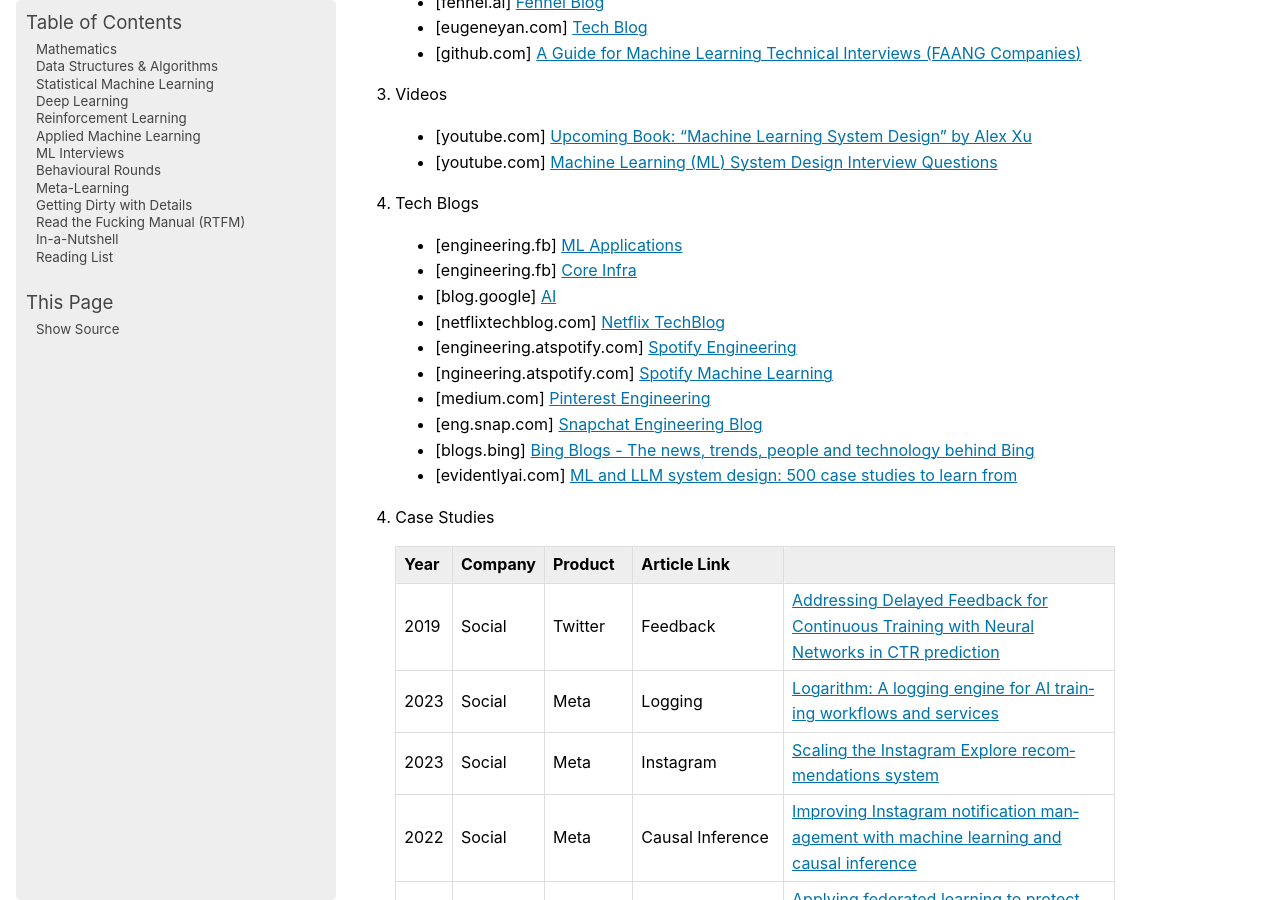
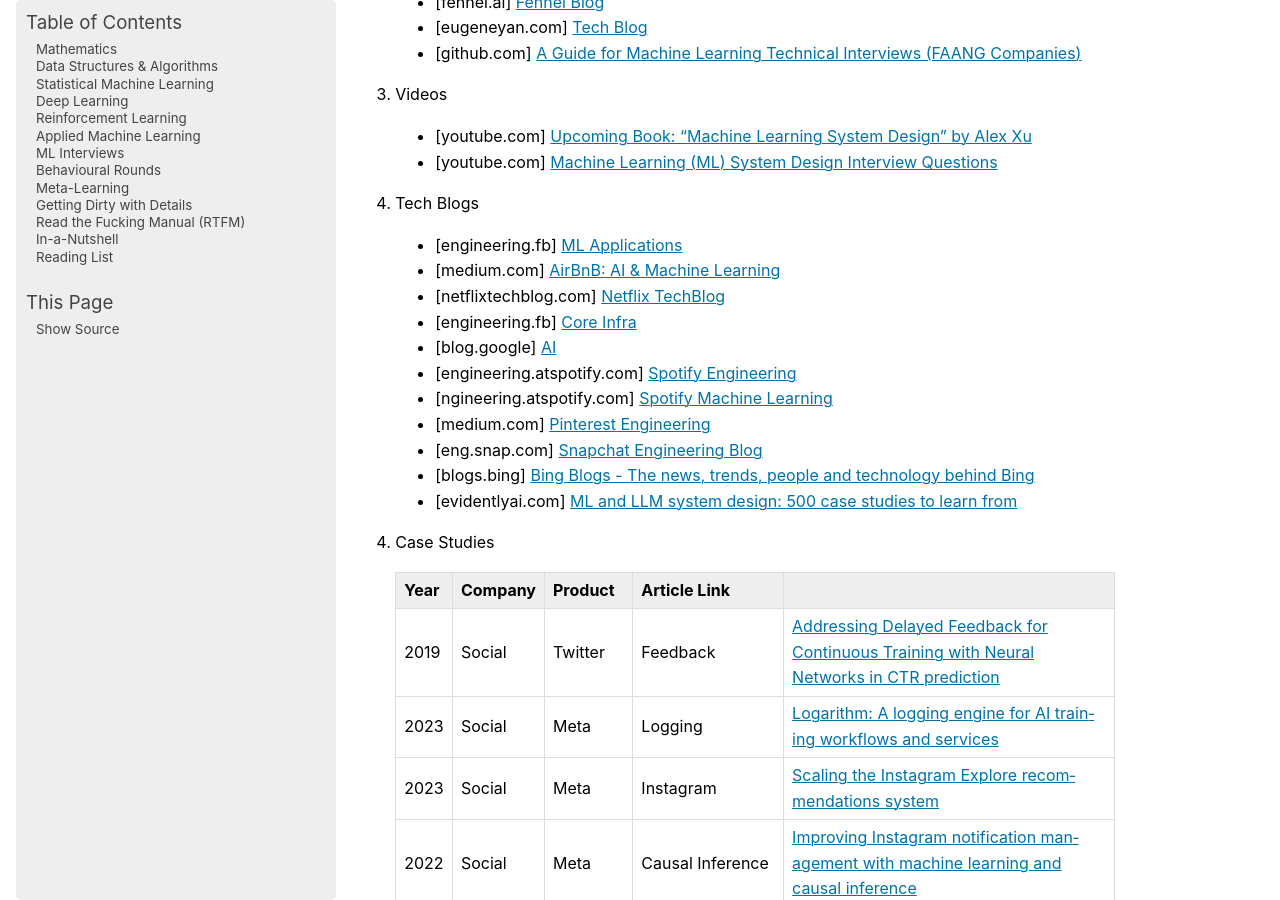
Before and after one commit to uselesstechjunks/leetcode, a Sphinx documentation site: the page built from docs/source/applied/practical/resources.rst, in a window 1280 px wide and 900 px high, scrolled down 693 px. Built offline with Sphinx 7.4.7, drawn with Linux system fonts in a browser that asks for light colours; pages that are not in the unit, such as notebooks, are missing from menus.

Commit message:
Update resources.rst

```diff
--- a/docs/source/applied/practical/resources.rst
+++ b/docs/source/applied/practical/resources.rst
@@ -31,9 +31,10 @@ Practical Resources
 4. Tech Blogs
 
 	* [engineering.fb] `ML Applications <https://engineering.fb.com/category/ml-applications/>`_
+	* [medium.com] `AirBnB: AI & Machine Learning <https://medium.com/airbnb-engineering/ai/home>`_
+	* [netflixtechblog.com] `Netflix TechBlog <https://netflixtechblog.com/>`_
 	* [engineering.fb] `Core Infra <https://engineering.fb.com/category/core-data/>`_
 	* [blog.google] `AI <https://blog.google/technology/ai/>`_
-	* [netflixtechblog.com] `Netflix TechBlog <https://netflixtechblog.com/>`_
 	* [engineering.atspotify.com] `Spotify Engineering <https://engineering.atspotify.com/>`_
 	* [ngineering.atspotify.com] `Spotify Machine Learning <https://engineering.atspotify.com/category/maching-learning/>`_
 	* [medium.com] `Pinterest Engineering <https://medium.com/pinterest-engineering>`_
```
